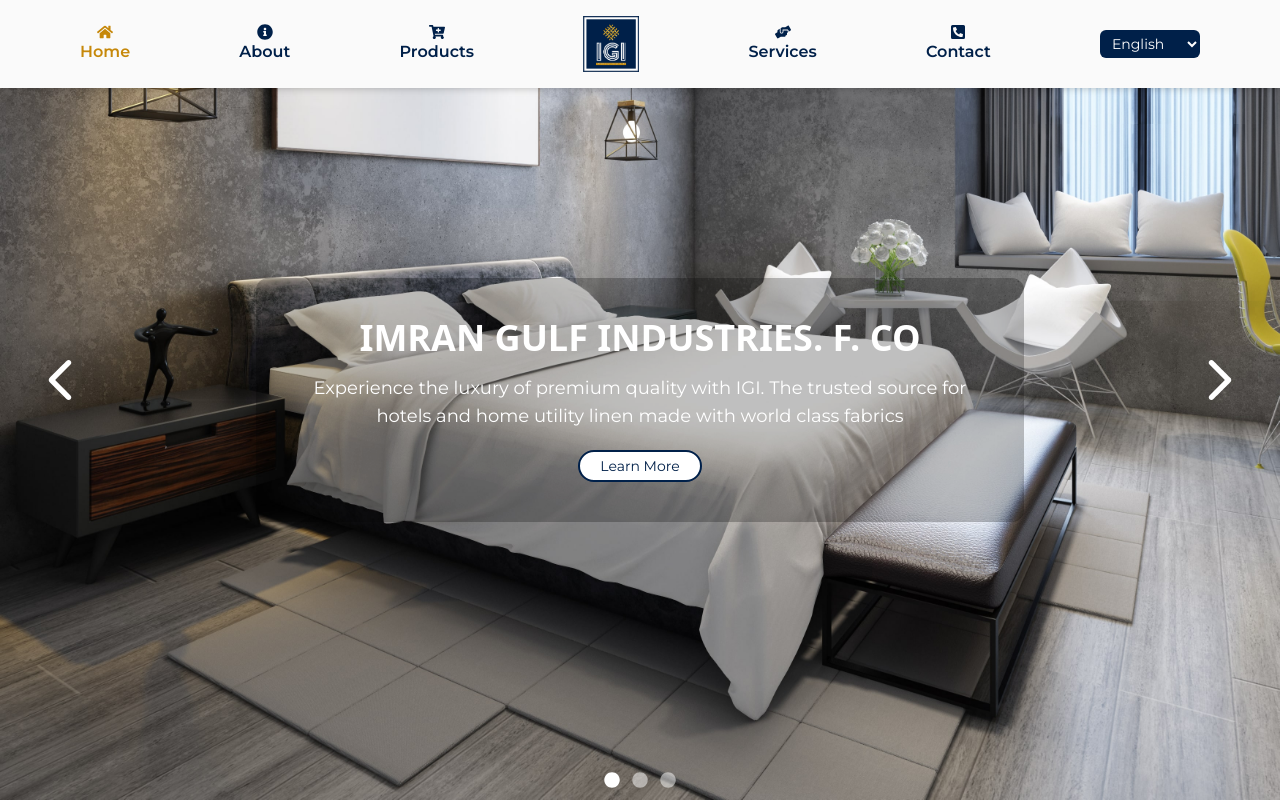
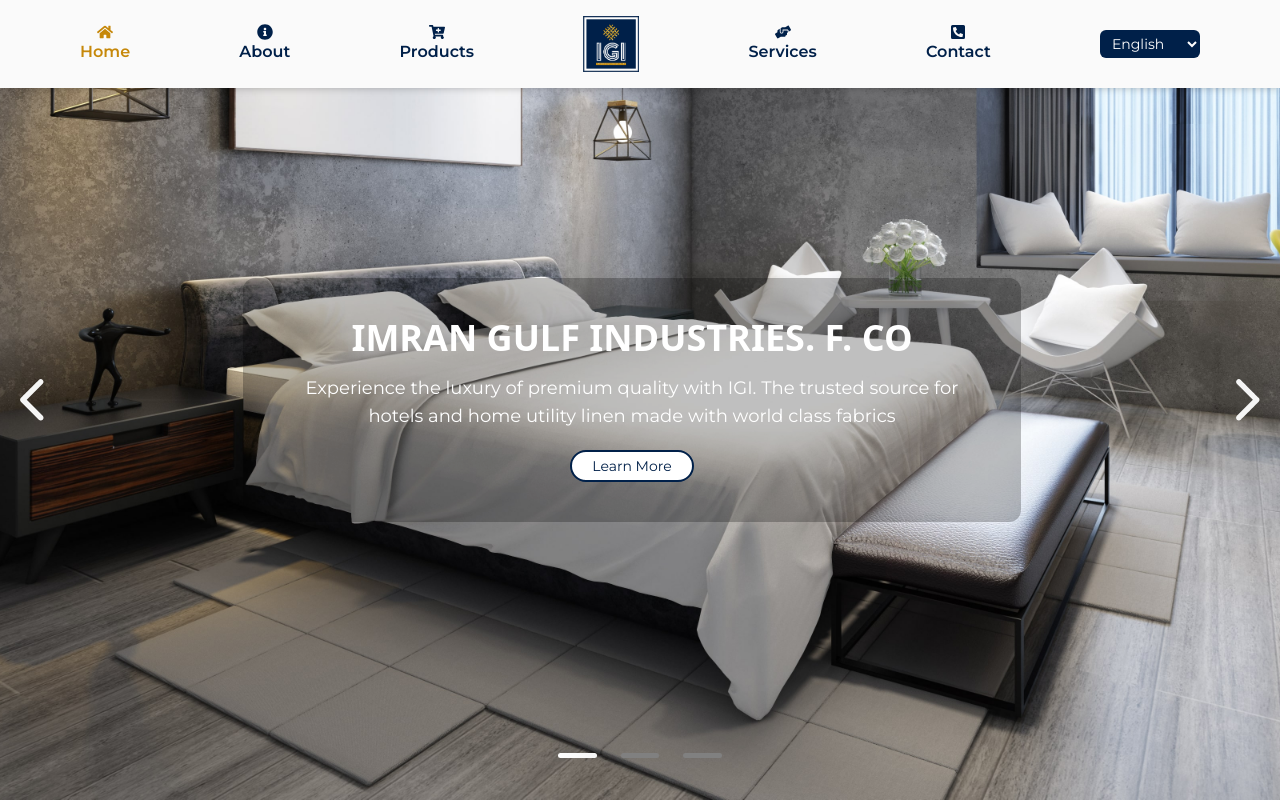
Before and after one commit to tariq3372/igi-next, a Next.js app: page /1 in a window 1280 px wide. Shown: the top 802 px of the page. Built offline with nearby package versions, Linux system fonts and the light colour scheme.

Commit message:
carosule and contact

```diff
--- a/app/components/homeCarousel/EmblaCarousel.jsx
+++ b/app/components/homeCarousel/EmblaCarousel.jsx
@@ -1,69 +1,47 @@
-import React, { useState, useEffect, useCallback } from 'react'
-import { FaCircle } from 'react-icons/fa'
-
+import React, { useCallback } from 'react'
 import useEmblaCarousel from 'embla-carousel-react'
+import { DotButton, useDotButton } from './EmblaCarouselDotButton'
+import {
+  PrevButton,
+  NextButton,
+  usePrevNextButtons
+} from './EmblaCarouselArrowButtons'
 import Autoplay from 'embla-carousel-autoplay'
-import {
-  DotButton,
-  PrevButton,
-  NextButton
-} from './EmblaCarouselArrowsDotsButtons'
 
 import { motion } from 'framer-motion';
 
 const EmblaCarousel = (props) => {
   const { slides, options, info } = props
-  const [emblaRef, emblaApi] = useEmblaCarousel(options, [Autoplay({delay:10000})])
-  const [prevBtnDisabled, setPrevBtnDisabled] = useState(true)
-  const [nextBtnDisabled, setNextBtnDisabled] = useState(true)
-  const [selectedIndex, setSelectedIndex] = useState(0)
-  const [scrollSnaps, setScrollSnaps] = useState([])
+  const [emblaRef, emblaApi] = useEmblaCarousel(options, [Autoplay({ delay: 10000 })])
+  const onButtonClick = useCallback((emblaApi) => {
+    const { autoplay } = emblaApi.plugins()
+    if (!autoplay) return
+    if (autoplay.options.stopOnInteraction !== false) autoplay.stop()
+  }, [])
 
-  const scrollPrev = useCallback(
-    () => emblaApi && emblaApi.scrollPrev(),
-    [emblaApi]
-  )
-  const scrollNext = useCallback(
-    () => emblaApi && emblaApi.scrollNext(),
-    [emblaApi]
-  )
-  const scrollTo = useCallback(
-    (index) => emblaApi && emblaApi.scrollTo(index),
-    [emblaApi]
+  const { selectedIndex, scrollSnaps, onDotButtonClick } = useDotButton(
+    emblaApi,
+    onButtonClick
   )
 
-  const onInit = useCallback((emblaApi) => {
-    setScrollSnaps(emblaApi.scrollSnapList())
-  }, [])
-
-  const onSelect = useCallback((emblaApi) => {
-    setSelectedIndex(emblaApi.selectedScrollSnap())
-    setPrevBtnDisabled(!emblaApi.canScrollPrev())
-    setNextBtnDisabled(!emblaApi.canScrollNext())
-  }, [])
-
-  useEffect(() => {
-    if (!emblaApi) return
-
-    onInit(emblaApi)
-    onSelect(emblaApi)
-    emblaApi.on('reInit', onInit)
-    emblaApi.on('reInit', onSelect)
-    emblaApi.on('select', onSelect)
-  }, [emblaApi, onInit, onSelect])
+  const {
+    prevBtnDisabled,
+    nextBtnDisabled,
+    onPrevButtonClick,
+    onNextButtonClick
+  } = usePrevNextButtons(emblaApi, onButtonClick)
 
   return (
-    <div className='h-full mt-20 md:mt-0'>
-      <div className="embla relative">
-        <div className="embla__viewport" ref={emblaRef}>
-          <div className="embla__container">
+    <div className="emblahome">
+      <div className="embla__viewporthome" ref={emblaRef}>
+        <div className="embla__containerhome">
           {slides.map((index) => (
             <div className="embla__slide" key={index}>
               <div className="embla__slide__number">
                 <span>{index + 1}</span>
               </div>
               <img
-                  className="h-full w-full"
+                className="embla__slide__img"
                 src={info[index % info.length].image}
                 alt="Your alt text"
               />
@@ -93,21 +71,21 @@
         </div>
       </div>
 
-        <div className=" absolute flex justify-between w-full px-3 md:px-10 bottom-[50%] text-white">
-          <PrevButton onClick={scrollPrev} disabled={prevBtnDisabled} />
-          <NextButton onClick={scrollNext} disabled={nextBtnDisabled} />
+      <div className="embla__buttons">
+        <PrevButton onClick={onPrevButtonClick} disabled={prevBtnDisabled} />
+        <NextButton onClick={onNextButtonClick} disabled={nextBtnDisabled} />
       </div>
-      </div>
-      <div className="flex justify-center w-full px-10 bottom-0 absolute">
-      <div className="flex gap-3 py-3">
+
+      <div className="embla__dots">
         {scrollSnaps.map((_, index) => (
           <DotButton
             key={index}
-            onClick={() => scrollTo(index)}
-            className={''.concat(index === selectedIndex ? 'text-white' : 'text-white/50')}
-          ><FaCircle/></DotButton>
+            onClick={() => onDotButtonClick(index)}
+            className={'embla__dot'.concat(
+              index === selectedIndex ? ' embla__dot--selected' : ''
+            )}
+          />
         ))}
-      </div>
       </div>
     </div>
   )
--- a/app/components/homeCarousel/EmblaCarouselArrowsDotsButtons.jsx
+++ b/app/components/homeCarousel/EmblaCarouselArrowButtons.jsx
@@ -1,13 +1,40 @@
-import React from 'react'
+import React, { useCallback, useEffect, useState } from 'react'
 
-export const DotButton = (props) => {
-  const { children, ...restProps } = props
+export const usePrevNextButtons = (emblaApi, onButtonClick) => {
+  const [prevBtnDisabled, setPrevBtnDisabled] = useState(true)
+  const [nextBtnDisabled, setNextBtnDisabled] = useState(true)
 
-  return (
-    <button type="button" {...restProps}>
-      {children}
-    </button>
-  )
+  const onPrevButtonClick = useCallback(() => {
+    if (!emblaApi) return
+    emblaApi.scrollPrev()
+    if (onButtonClick) onButtonClick(emblaApi)
+  }, [emblaApi, onButtonClick])
+
+  const onNextButtonClick = useCallback(() => {
+    if (!emblaApi) return
+    emblaApi.scrollNext()
+    if (onButtonClick) onButtonClick(emblaApi)
+  }, [emblaApi, onButtonClick])
+
+  const onSelect = useCallback((emblaApi) => {
+    setPrevBtnDisabled(!emblaApi.canScrollPrev())
+    setNextBtnDisabled(!emblaApi.canScrollNext())
+  }, [])
+
+  useEffect(() => {
+    if (!emblaApi) return
+
+    onSelect(emblaApi)
+    emblaApi.on('reInit', onSelect)
+    emblaApi.on('select', onSelect)
+  }, [emblaApi, onSelect])
+
+  return {
+    prevBtnDisabled,
+    nextBtnDisabled,
+    onPrevButtonClick,
+    onNextButtonClick
+  }
 }
 
 export const PrevButton = (props) => {
@@ -15,7 +42,7 @@
 
   return (
     <button
-      className="w-6 md:w-10"
+      className="embla__button embla__button--prev"
       type="button"
       {...restProps}
     >
@@ -25,6 +52,7 @@
           d="M355.66 11.354c13.793-13.805 36.208-13.805 50.001 0 13.785 13.804 13.785 36.238 0 50.034L201.22 266l204.442 204.61c13.785 13.805 13.785 36.239 0 50.044-13.793 13.796-36.208 13.796-50.002 0a5994246.277 5994246.277 0 0 0-229.332-229.454 35.065 35.065 0 0 1-10.326-25.126c0-9.2 3.393-18.26 10.326-25.2C172.192 194.973 332.731 34.31 355.66 11.354Z"
         />
       </svg>
+      {children}
     </button>
   )
 }
@@ -34,7 +62,7 @@
 
   return (
     <button
-      className="w-6 md:w-10 "
+      className="embla__button embla__button--next"
       type="button"
       {...restProps}
     >
@@ -44,6 +72,7 @@
           d="M176.34 520.646c-13.793 13.805-36.208 13.805-50.001 0-13.785-13.804-13.785-36.238 0-50.034L330.78 266 126.34 61.391c-13.785-13.805-13.785-36.239 0-50.044 13.793-13.796 36.208-13.796 50.002 0 22.928 22.947 206.395 206.507 229.332 229.454a35.065 35.065 0 0 1 10.326 25.126c0 9.2-3.393 18.26-10.326 25.2-45.865 45.901-206.404 206.564-229.332 229.52Z"
         />
       </svg>
+      {children}
     </button>
   )
 }
--- /dev/null
+++ b/app/components/homeCarousel/EmblaCarouselDotButton.jsx
@@ -0,0 +1,49 @@
+import React, { useCallback, useEffect, useState } from 'react'
+
+export const useDotButton = (emblaApi, onButtonClick) => {
+  const [selectedIndex, setSelectedIndex] = useState(0)
+  const [scrollSnaps, setScrollSnaps] = useState([])
+
+  const onDotButtonClick = useCallback(
+    (index) => {
+      if (!emblaApi) return
+      emblaApi.scrollTo(index)
+      if (onButtonClick) onButtonClick(emblaApi)
+    },
+    [emblaApi, onButtonClick]
+  )
+
+  const onInit = useCallback((emblaApi) => {
+    setScrollSnaps(emblaApi.scrollSnapList())
+  }, [])
+
+  const onSelect = useCallback((emblaApi) => {
+    setSelectedIndex(emblaApi.selectedScrollSnap())
+  }, [])
+
+  useEffect(() => {
+    if (!emblaApi) return
+
+    onInit(emblaApi)
+    onSelect(emblaApi)
+    emblaApi.on('reInit', onInit)
+    emblaApi.on('reInit', onSelect)
+    emblaApi.on('select', onSelect)
+  }, [emblaApi, onInit, onSelect])
+
+  return {
+    selectedIndex,
+    scrollSnaps,
+    onDotButtonClick
+  }
+}
+
+export const DotButton = (props) => {
+  const { children, ...restProps } = props
+
+  return (
+    <button type="button" {...restProps}>
+      {children}
+    </button>
+  )
+}
--- a/app/components/homeCarousel/css/embla.css
+++ b/app/components/homeCarousel/css/embla.css
@@ -1,31 +1,26 @@
-.embla {
+.emblahome {
   --slide-spacing: 1rem;
   --slide-size: 100%;
-  --slide-height: 19rem;
-  width: 100%;
-  height: 100%;}
-.embla__viewport {
-  width: 100%;
-  height: 100%;
-   overflow: hidden;
+  --slide-height: 100vh;
+  padding: 0;
 }
-.embla__container {
+.embla__viewporthome {
+  overflow: hidden;
+}
+.embla__containerhome {
   backface-visibility: hidden;
-  width: 100%;
-  height: 100%;
   display: flex;
   touch-action: pan-y;
-  /* margin-left: calc(var(--slide-spacing) * -1); */
+  margin-left: calc(var(--slide-spacing) * -1);
 }
 .embla__slide {
   flex: 0 0 var(--slide-size);
-  width: 100%;
-  height: 100%;
+  min-width: 0;
   position: relative;
 }
 .embla__slide__img {
   display: block;
-  height: 100%;
+  height: var(--slide-height);
   width: 100%;
   object-fit: cover;
 }
@@ -73,16 +68,17 @@
   margin: 0;
 }
 .embla__buttons {
+  width: 100%;
   display: flex;
   align-items: center;
+  justify-content: space-between;
   position: absolute;
   top: 50%;
   transform: translateY(-50%);
-  left: 1.6rem;
 }
 .embla__button {
   z-index: 1;
-  color: var(--background-site);
+  color: whitesmoke;
   display: flex;
   align-items: center;
   justify-content: center;
@@ -94,8 +90,8 @@
   opacity: 0.3;
 }
 .embla__button__svg {
-  width: 100%;
-  height: 100%;
+  width: 65%;
+  height: 65%;
 }
 .embla__dot {
   -webkit-appearance: none;
@@ -109,7 +105,7 @@
   margin: 0;
 }
 .embla__dots {
-  z-index: 20;
+  z-index: 1;
   bottom: 1.6rem;
   position: absolute;
   left: 0;
@@ -127,7 +123,7 @@
   margin-left: 0.75rem;
 }
 .embla__dot:after {
-  background: var(--background-site);
+  background: gray;
   border-radius: 0.2rem;
   width: 100%;
   height: 0.3rem;
@@ -136,7 +132,7 @@
 .embla__dot--selected:after {
   background: linear-gradient(
     45deg,
-    var(--brand-primary),
-    var(--brand-secondary)
+    white,
+    whitesmoke
   );
 }
--- a/app/components/homeCarousel/css/sandbox.css
+++ b/app/components/homeCarousel/css/sandbox.css
@@ -1,20 +1,16 @@
 .sandbox {
   width: 100%;
-  height: 100%;
 }
 @media (min-width: 750px) {
   .sandbox {
-    width: 100%;
-  height: 100%;
+    height: 100vh;
   }
 }
 .sandbox__carousel {
-  width: 100%;
-  height: 100%;
   position: relative;
-  background-color: var(--background-code);
+  /* background-color: var(--background-code); */
 }
-@media (max-width: 749px) {
+/* @media (max-width: 749px) {
   .sandbox__carousel {
     border-top: 0.1rem solid var(--detail-low-contrast);
     border-bottom: 0.1rem solid var(--detail-low-contrast);
@@ -25,7 +21,7 @@
     border-radius: 0.4rem;
     border: 0.1rem solid var(--detail-low-contrast);
   }
-}
+} */
 .sandbox__header {
   font-size: 2rem;
   font-weight: 700;
--- /dev/null
+++ b/app/hooks/useMediaQuery.jsx
@@ -0,0 +1,22 @@
+import { useState, useEffect } from 'react'
+
+// Screen size Break point - Handling hook
+
+const useMediaQuery = (query) => {
+
+    const [matches, setMatches] = useState(false);
+
+    useEffect(() => {
+        const media = window.matchMedia(query);
+        if (media.matches !== matches) {
+            setMatches(media.matches);
+        }
+        const listener = () => setMatches(media.matches);
+        window.addEventListener("resize", listener);
+        return () => window.removeEventListener("resize", listener);
+    }, [matches, query]);
+
+    return matches;
+}
+
+export default useMediaQuery;
--- a/app/scenes/homeCarousel.jsx
+++ b/app/scenes/homeCarousel.jsx
@@ -6,7 +6,7 @@
 import "../components/homeCarousel/css/sandbox.css"
 
 
-const HomeCarousel = ({dict}) => {
+const HomeCarousel = ({ dict }) => {
 
 
   const Carousel = dict.homeCarousel;
@@ -15,11 +15,11 @@
   const SLIDES = Array.from(Array(SLIDE_COUNT).keys())
 
   return (
-    <div className="w-full md:h-screen h-[50vh]">
-    <section id='home' className="sandbox__carousel">
-      <EmblaCarousel slides={SLIDES} options={OPTIONS} info={Carousel} />
-    </section>
-  </div>
+    <div className="sandboxhome">
+      <section id='home' className="sandbox__carouselhome">
+        <EmblaCarousel slides={SLIDES} options={OPTIONS} info={Carousel} />
+      </section>
+    </div>
   )
 }
 
```
Also changed, not shown: app/[lang]/[category]/[product]/page.js (+45 -45 lines), app/[lang]/[category]/page.js (+11 -11 lines), app/scenes/ContactSection.jsx (+23 -15 lines). Lines whose indentation alone changed are shown as unchanged.
